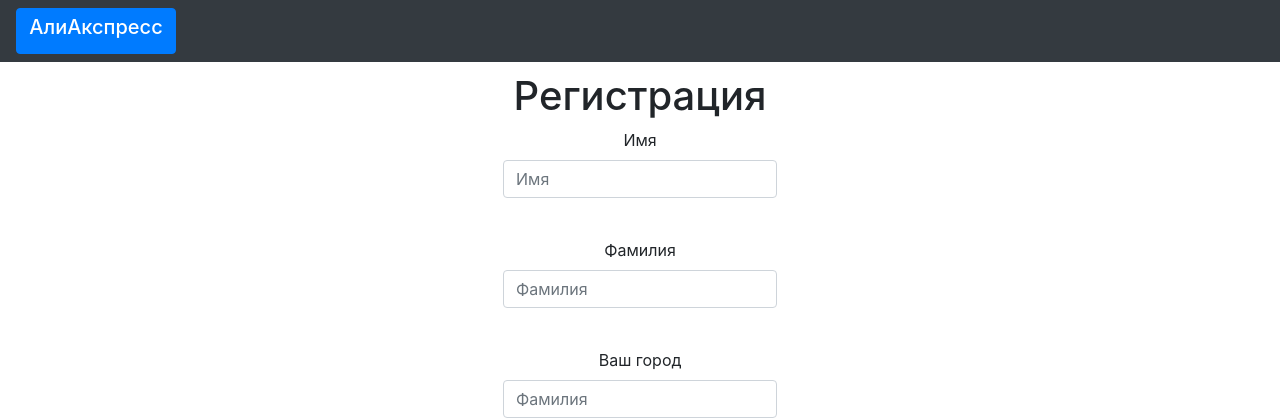
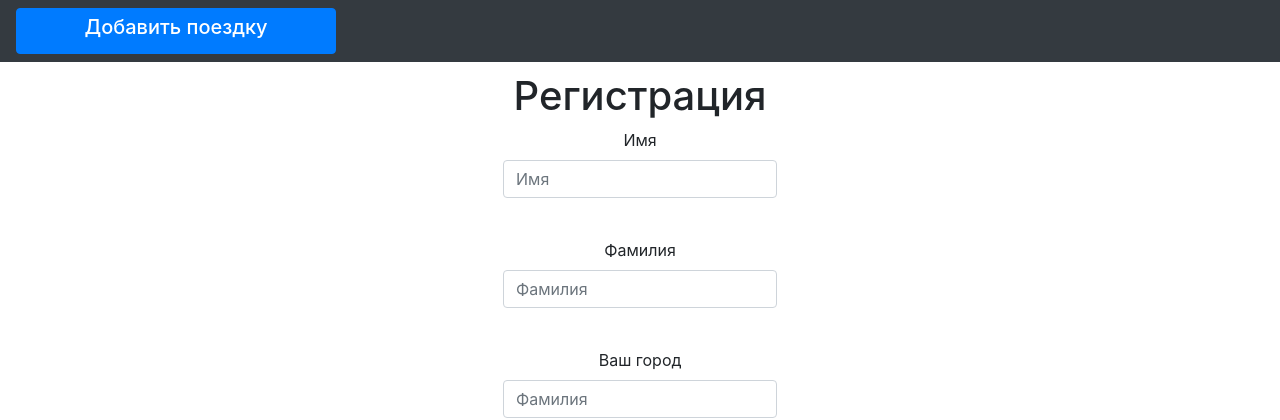
Before and after one commit to Likogeles/Buisnesstrips, a Flask app: page /register in a window 1280 px wide. Shown: the top 420 px of the page. Run offline with Flask 2, Linux system fonts and the light colour scheme; some libraries are stand-ins or nearby versions.

Commit message:
Final 0.1

```diff
--- a/templates/register.html
+++ b/templates/register.html
@@ -11,10 +11,7 @@
 </head>
 <body>
 <nav class="navbar navbar-expand-lg fixed-top navbar-dark bg-dark justify-content-between">
-    <a class="btn btn-primary text-wrap" href="/" role="button" style="width: 10rem;"><h5>АлиАкспресс</h5></a>
-<!--    <div class="badge badge-primary text-wrap" style="width: 13rem;" align="center">-->
-<!--        <h4>АлиАкспресc</h4>-->
-<!--    </div>-->
+    <a class="btn btn-primary text-wrap" href="/" role="button" style="width: 20rem;"><h5>Добавить поездку</h5></a>
 </nav>
 <br>
 <br>
```
Also changed, not shown: db/Buisness_trips.sqlite.
